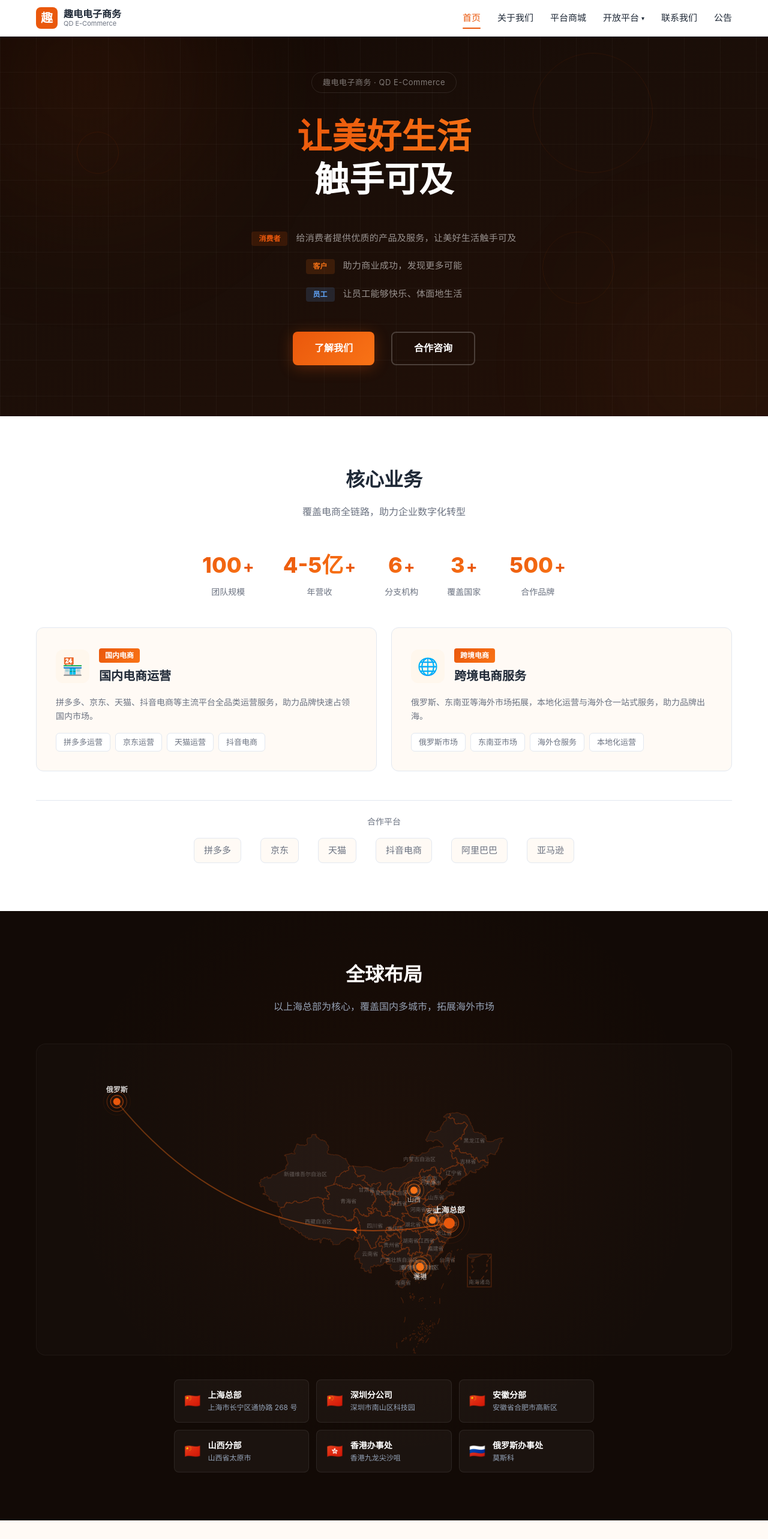
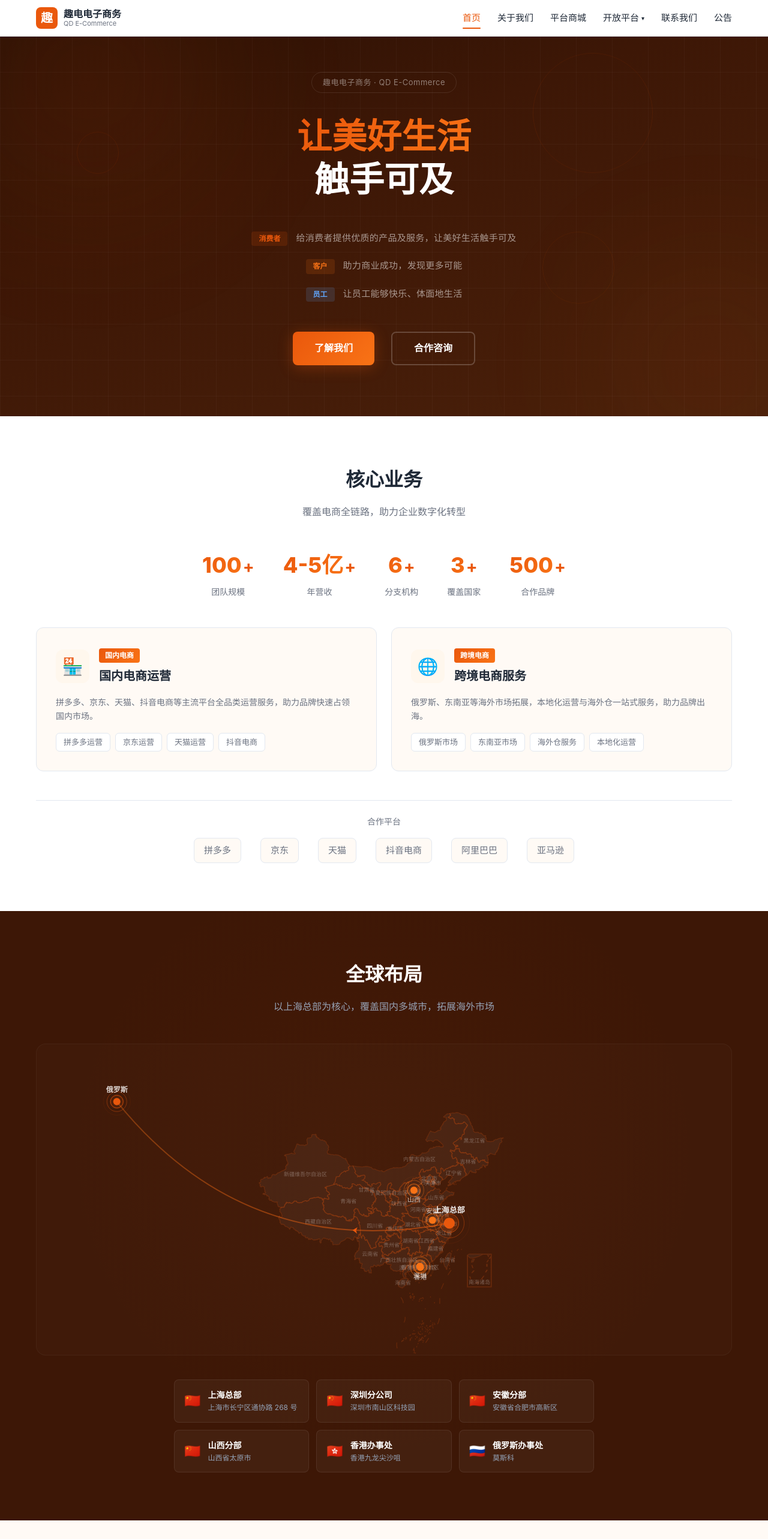
Before and after one commit to jack-zdl/qudiantech-frontend, a Vue app: page / in a window 1280 px wide. Shown: the top 2566 px of the page at 60% size. Built offline with nearby package versions, Linux system fonts and the light colour scheme.

Commit message:
refactor: 全站深色模块改为深橙色背景, 整体呈现橙色主基调

```diff
--- a/src/components/home/HeroSection.vue
+++ b/src/components/home/HeroSection.vue
@@ -40,7 +40,7 @@
   display: flex;
   align-items: center;
   justify-content: center;
-  background: linear-gradient(160deg, #120804 0%, #1a0e08 40%, #221008 100%);
+  background: linear-gradient(160deg, #2a1004 0%, #3d1706 40%, #4a200a 100%);
   position: relative;
   overflow: hidden;
 }
--- a/src/styles/global.css
+++ b/src/styles/global.css
@@ -5,7 +5,8 @@
   --primary-dark: #c2410c;
   --primary-light: #fff7ed;
   --primary-gradient: linear-gradient(135deg, #ea580c, #f97316);
-  --dark: #120a06;
+  --dark: #3d1706;
+  --dark-2: #4a200a;
   --text: #1f2937;
   --text-secondary: #6b7280;
   --bg-light: #fffaf5;
--- a/src/views/AboutView.vue
+++ b/src/views/AboutView.vue
@@ -186,7 +186,7 @@ const cultureList = [
 <style scoped>
 .page-banner {
   padding: 100px 0 60px;
-  background: linear-gradient(135deg, var(--dark) 0%, #1f0f08 100%);
+  background: linear-gradient(135deg, var(--dark) 0%, #4a200a 100%);
   text-align: center;
   position: relative;
   overflow: hidden;
--- a/src/views/ContactView.vue
+++ b/src/views/ContactView.vue
@@ -73,7 +73,7 @@ const offices = [
 <style scoped>
 .page-banner {
   padding: 100px 0 60px;
-  background: linear-gradient(135deg, var(--dark) 0%, #1f0f08 100%);
+  background: linear-gradient(135deg, var(--dark) 0%, #4a200a 100%);
   text-align: center;
   position: relative;
   overflow: hidden;
--- a/src/views/NoticeView.vue
+++ b/src/views/NoticeView.vue
@@ -146,7 +146,7 @@ onMounted(async () => {
 <style scoped>
 .page-banner {
   padding: 100px 0 60px;
-  background: linear-gradient(135deg, var(--dark) 0%, #1f0f08 100%);
+  background: linear-gradient(135deg, var(--dark) 0%, #4a200a 100%);
   text-align: center;
   position: relative;
   overflow: hidden;
--- a/src/views/OpenPlatformView.vue
+++ b/src/views/OpenPlatformView.vue
@@ -79,7 +79,7 @@
 <style scoped>
 .page-banner {
   padding: 100px 0 60px;
-  background: linear-gradient(135deg, var(--dark) 0%, #1f0f08 100%);
+  background: linear-gradient(135deg, var(--dark) 0%, #4a200a 100%);
   text-align: center;
   position: relative;
   overflow: hidden;
--- a/src/views/ShopView.vue
+++ b/src/views/ShopView.vue
@@ -38,7 +38,7 @@ const platforms = ['拼多多', '京东', '天猫', '抖音电商', '跨境电
 <style scoped>
 .page-banner {
   padding: 100px 0 60px;
-  background: linear-gradient(135deg, var(--dark) 0%, #1f0f08 100%);
+  background: linear-gradient(135deg, var(--dark) 0%, #4a200a 100%);
   text-align: center;
   position: relative;
   overflow: hidden;
```
Also changed, not shown: 42 other files (tests, documents, lock files or other folders).
